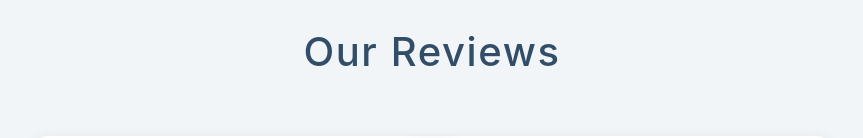
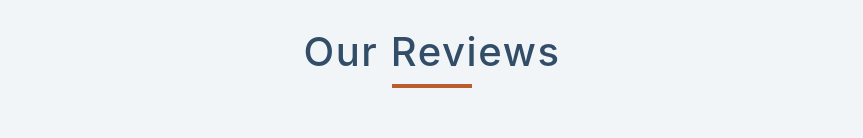
Before and after one commit to ROHITchin995/app-with-slider, a React (Create React App) app: page / in a window 1280 px wide. Shown: the top 138 px of the page, without its empty margins (208-1071 px from the left). Built offline with nearby package versions, Linux system fonts and the light colour scheme; grey boxes are pictures that could not be loaded.

Commit message:
underline and suprise me button logic added

```diff
--- a/src/App.js
+++ b/src/App.js
@@ -40,6 +40,23 @@ function App() {
     }
   }, [index])
 
+  const checkNumber = (number) => {
+    if (number > people.length - 1) {
+      return 0;
+    }
+    if (number < 0) {
+      return people.length - 1;
+    }
+    return number;
+  };
+
+  const randomPerson = () => {
+    let randomNumber = Math.floor(Math.random() * people.length);
+    if (randomNumber === index) {
+      randomNumber = index + 1;
+    }
+    setIndex(checkNumber(randomNumber));
+  };
 
   return (
     <section className='section'>
@@ -47,6 +64,7 @@ function App() {
         <h2>
           Our Reviews
         </h2>
+        <div className='underline'></div>
       </div>
       <div className="section-center">
         {
@@ -74,7 +92,7 @@ function App() {
                 <button className='next' onClick={nextSlide}>
                   <FiChevronRight />
                 </button>
-                <button className='suprise_me_button'>Suprise Me</button>
+                <button className='suprise_me_button' onClick={randomPerson}>Suprise Me</button>
               </article>
             )
           })
--- a/src/index.css
+++ b/src/index.css
@@ -272,3 +272,10 @@ article.nextSlide {
   color: var(--clr-white);
   cursor: pointer;
 }
+.underline {
+  height: 0.25rem;
+  width: 5rem;
+  background: var(--clr-primary-5);
+  margin-left: auto;
+  margin-right: auto;
+}
```
